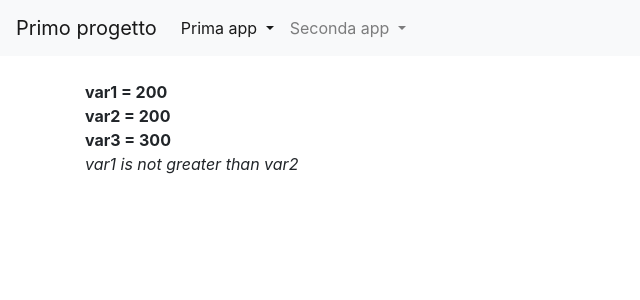
After one commit to RayUruci/primo_progetto, a Django app: page /seconda_app/seconda_app/esempio_if_else_elif in a window 1280 px wide. The commit adds this page. Shown: the top 300 px of the page, without its empty margins (0-640 px from the left). Run offline with Django 5.2, Linux system fonts and the light colour scheme.

Commit message:
Passo 12 : Utilizzo degli if-else-elif

```diff
--- a/primo_progetto/templates/base.html
+++ b/primo_progetto/templates/base.html
@@ -48,9 +48,8 @@
           Seconda app
         </a>
         <div class="dropdown-menu" aria-labelledby="navbarDropdownMenuLink">
-          <a class="dropdown-item" href="#">Action</a>
-          <a class="dropdown-item" href="#">Another action</a>
-          <a class="dropdown-item" href="#">Something else here</a>
+          <a class="dropdown-item" href="{% url 'seconda_app:esempio_if'%}">es_if</a>
+          <a class="dropdown-item" href="{% url 'seconda_app:esempio_if_else_elif'%}">if_else_elif</a>
         </div>
       </li>
     </ul>
--- /dev/null
+++ b/seconda_app/templates/seconda_app/if_else_elif.html
@@ -0,0 +1,19 @@
+{% extends 'base.html'%}
+{%block title%}
+        {{block.super}} | IF
+{%endblock title%}
+{%block content%}
+<b>var1 = {{ var1 }}</b> <br/>
+<b>var2 = {{ var2 }}</b> <br/>
+<b>var3 = {{ var3 }}</b> <br/>
+{% if not var1 > var2 %}
+    <p><i>var1 is not greater than var2</i></p>
+{%else%}
+    <p><i>var1 is greater than var2</i></p>
+{%endif%}
+{% if var1 > var2 %}
+    <p><i>var1 is greater than var2</i></p>
+{%elif var1 < var2 %}
+    <p><i>var1 is less than var2</i></p>
+{%endif%}
+{%endblock content%}
--- a/seconda_app/urls.py
+++ b/seconda_app/urls.py
@@ -1,7 +1,8 @@
 from django.urls import path
-from seconda_app.views import esempio_if
+from seconda_app.views import esempio_if, esempio_if_else_elif
 
 app_name="seconda_app"
 urlpatterns=[
     path('seconda_app/es_if', esempio_if, name='esempio_if'),
+    path('seconda_app/esempio_if_else_elif', esempio_if_else_elif, name='esempio_if_else_elif'),
 ]
--- a/seconda_app/views.py
+++ b/seconda_app/views.py
@@ -6,3 +6,9 @@ def esempio_if(request):
     'var2': 200,
     'var3': 300 }
     return render(request, "seconda_app/es_if.html", dic)
+
+def esempio_if_else_elif(request):
+    dic = { 'var1': 200,
+    'var2': 200,
+    'var3': 300 }
+    return render(request, "seconda_app/if_else_elif.html", dic)
```
